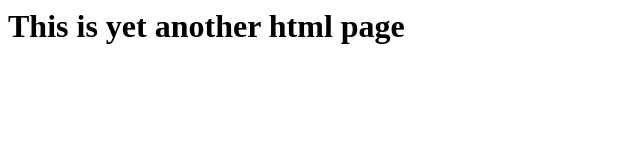
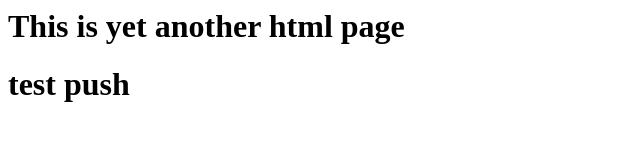
Before and after one commit to ryanklaiber/ryanklaiber.github.io, a plain HTML site: page test3.html in a window 1280 px wide. Shown: the whole page, without its empty margins (0-640 px from the left). Drawn offline with Linux system fonts and the light colour scheme.

Commit message:
test push

```diff
--- a/test3.html
+++ b/test3.html
@@ -1,6 +1,7 @@
 <!DOCTYPE>
 <html>
 <body>
-<h1>This is yet another html page</h1>
+  <h1>This is yet another html page</h1>
+  <h1> test push </h1>
 </body>
 </html>
```
